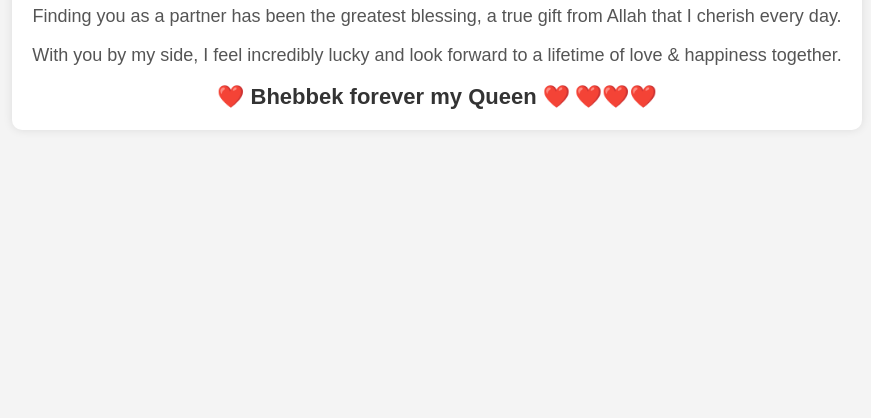
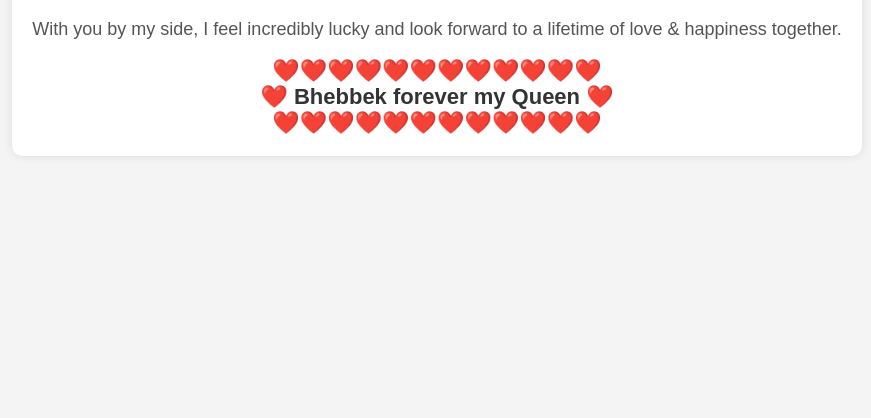
Before and after one commit to usif-3jra/Message-La-Habeebti, a plain HTML site: page message.html in a window 1280 px wide. Shown: the part 382-800 px from the top of the page, without its empty margins (203-1074 px from the left). Drawn offline with Linux system fonts and the light colour scheme.

Commit message:
AMA.html

```diff
--- a/message.html
+++ b/message.html
@@ -39,8 +39,9 @@
         <h1>Hello Alaa M. Abdallah</h1>
         <p>Finding you as a partner has been the greatest blessing, a true gift from Allah that I cherish every day.</p>
 		<p>With you by my side, I feel incredibly lucky and look forward to a lifetime of love & happiness together.</p>
-		<a><b>❤️ Bhebbek forever my Queen ❤️<b/></a>
-		<a><b>❤️❤️❤️<b/></a>
+		<a><b>❤️❤️❤️❤️❤️❤️❤️❤️❤️❤️❤️❤️<b/></a>
+		<a><br><b>❤️ Bhebbek forever my Queen ❤️<b/></a>
+		<a><br>❤️❤️❤️❤️❤️❤️❤️❤️❤️❤️❤️❤️</a>
     </div>
 </body>
 </html>
```
